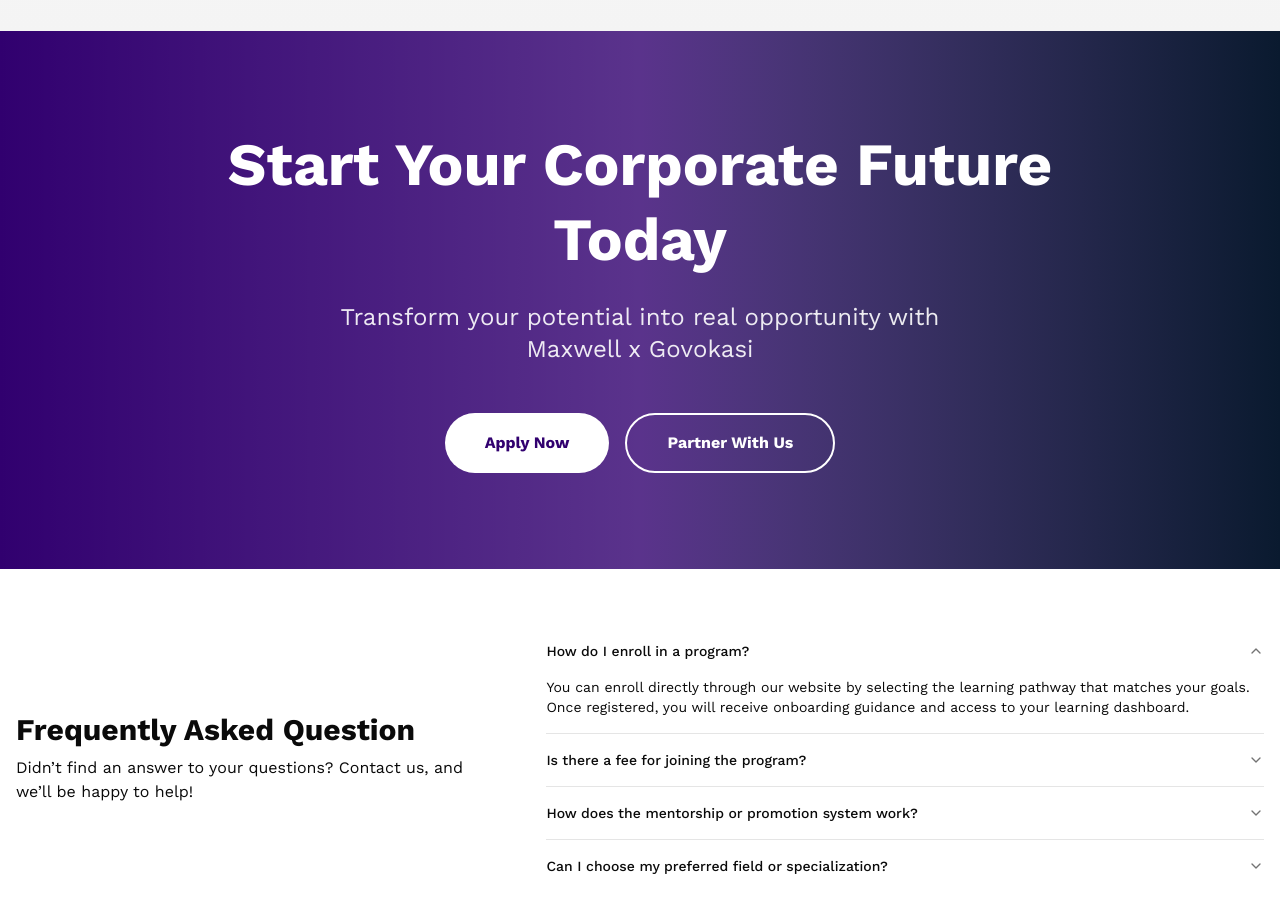
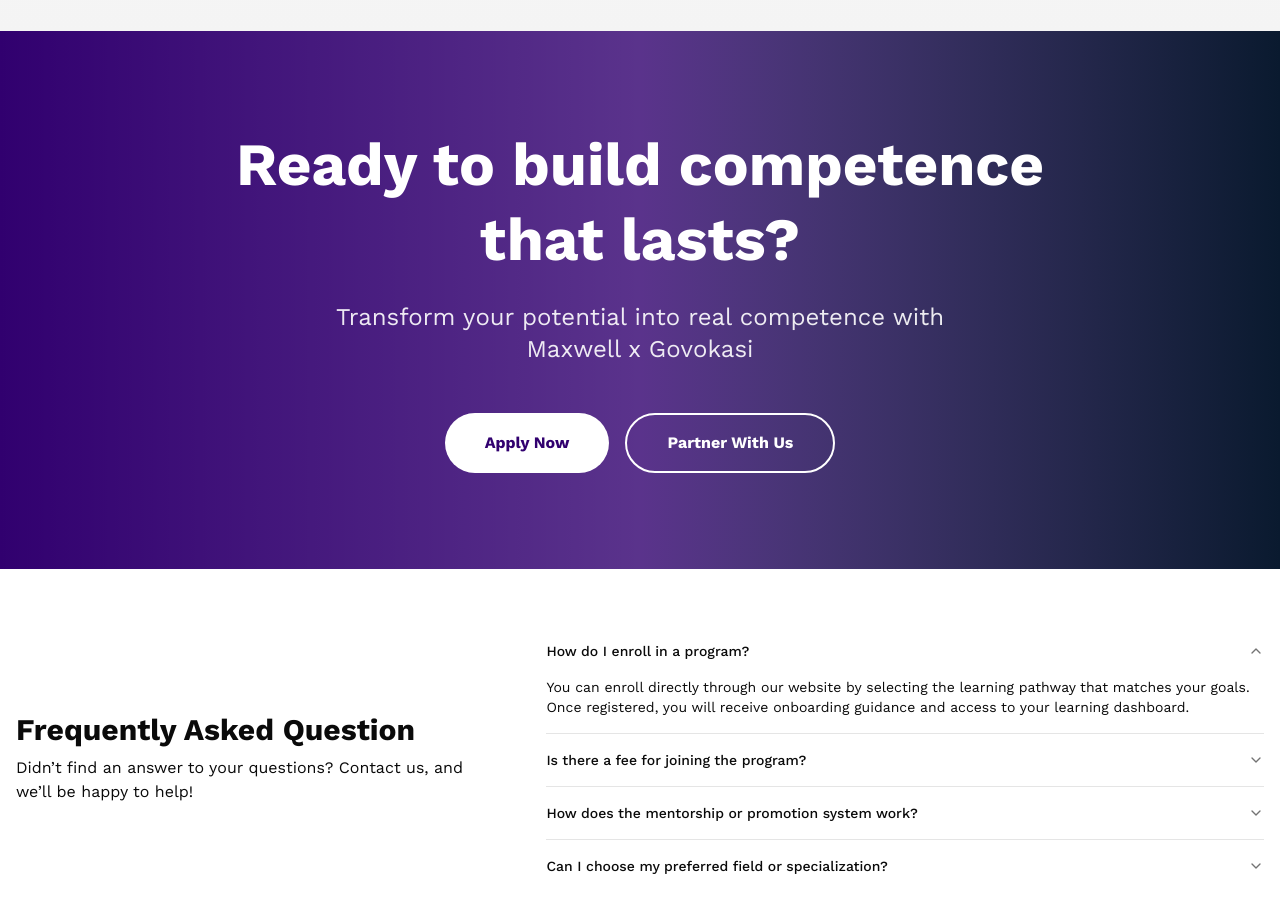
Before and after one commit to irh-nr/maxwell-govokasi-web-v2, a Next.js app: page / in a window 1280 px wide. Shown: the part 5520-6433 px from the top of the page. Built offline with nearby package versions, Linux system fonts and the light colour scheme.

Commit message:
cta on home page word update

```diff
--- a/components/landing-page/cta-banner.tsx
+++ b/components/landing-page/cta-banner.tsx
@@ -7,10 +7,10 @@ export function CtaBanner() {
     >
       <div className="max-w-4xl mx-auto text-center">
         <h2 className="text-5xl md:text-6xl font-bold text-white mb-6 leading-tight">
-          Start Your Corporate Future Today
+          Ready to build competence that lasts?
         </h2>
         <p className="text-xl md:text-2xl text-white/90 mb-12 max-w-2xl mx-auto">
-          Transform your potential into real opportunity with Maxwell x Govokasi
+          Transform your potential into real competence with Maxwell x Govokasi
         </p>
         <div className="flex flex-col sm:flex-row gap-4 justify-center">
           <button className="px-10 py-4 bg-white text-primary font-bold rounded-lg hover:bg-opacity-90 transition-all transform hover:scale-105">
```
